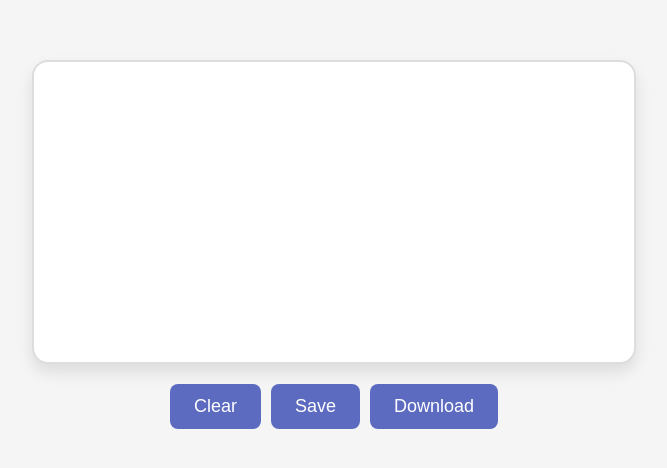
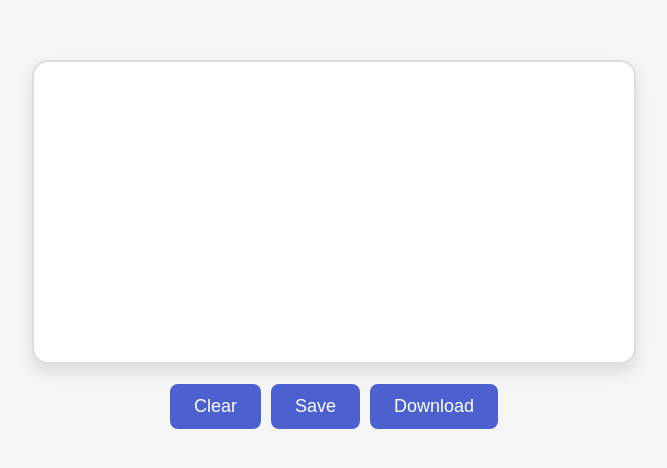
Before and after one commit to mov-aman/esign, a plain HTML site: page index.html in a window 1280 px wide. Shown: the part 156-624 px from the top of the page, without its empty margins (306-973 px from the left). Drawn offline with Linux system fonts and the light colour scheme.

Commit message:
testing webhook conn

```diff
--- a/style.css
+++ b/style.css
@@ -31,7 +31,7 @@ canvas {
 }
 
 button {
-    background-color: #5c6bc0;
+    background-color: #4c60cf;
     color: #ffffff;
     padding: 12px 24px;
     text-align: center;
```
